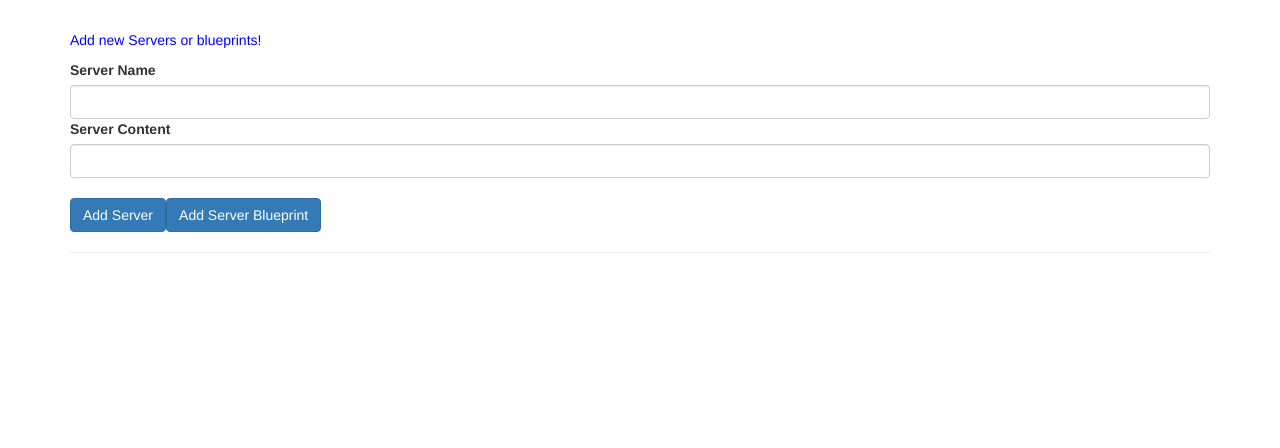
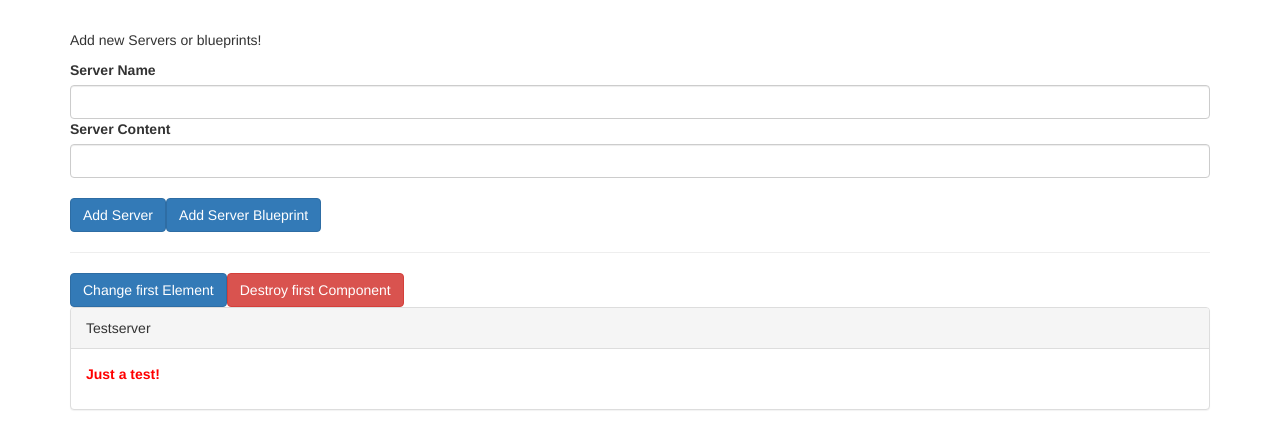
Before and after one commit to vandmac/acg-1-components, an Angular app: page / in a window 1280 px wide. Shown: the top 448 px of the page. Built offline with nearby package versions, Linux system fonts and the light colour scheme.

Commit message:
finish component and databinding deepdive

```diff
--- a/src/app/app.component.html
+++ b/src/app/app.component.html
@@ -1,34 +1,22 @@
 <div class="container">
-  <div class="row">
-    <div class="col-xs-12">
-      <p>Add new Servers or blueprints!</p>
-      <label>Server Name</label>
-      <input type="text" class="form-control" [(ngModel)]="newServerName">
-      <label>Server Content</label>
-      <input type="text" class="form-control" [(ngModel)]="newServerContent">
-      <br>
-      <button
-        class="btn btn-primary"
-        (click)="onAddServer()">Add Server</button>
-      <button
-        class="btn btn-primary"
-        (click)="onAddBlueprint()">Add Server Blueprint</button>
-    </div>
-  </div>
+  <app-cockpit
+    (serverCreated)="onServerAdded($event)"
+    (bpCreated)="onBlueprintAdded($event)"
+  ></app-cockpit>
   <hr>
   <div class="row">
     <div class="col-xs-12">
-      <div
-        class="panel panel-default"
-        *ngFor="let element of serverElements">
-        <div class="panel-heading">{{ element.name }}</div>
-        <div class="panel-body">
-          <p>
-            <strong *ngIf="element.type === 'server'" style="color: red">{{ element.content }}</strong>
-            <em *ngIf="element.type === 'blueprint'">{{ element.content }}</em>
-          </p>
-        </div>
-      </div>
+      <button class="btn btn-primary" (click)="onChangeFirst()">Change first Element</button>
+      <button class="btn btn-danger" (click)="onDestroyFirst()">Destroy first Component</button>
+      <app-server-element
+        *ngFor="let serverElement of serverElements"
+        [srvElement]="serverElement"
+        [name]="serverElement.name">
+        <p #contentParagraph>
+          <strong *ngIf="serverElement.type === 'server'" style="color: red">{{ serverElement.content }}</strong>
+          <em *ngIf="serverElement.type === 'blueprint'">{{ serverElement.content }}</em>
+        </p>
+      </app-server-element>
     </div>
   </div>
 </div>
--- a/src/app/app.component.ts
+++ b/src/app/app.component.ts
@@ -6,23 +6,29 @@
   styleUrls: ['./app.component.css']
 })
 export class AppComponent {
-  serverElements = [];
-  newServerName = '';
-  newServerContent = '';
+  serverElements = [{type: 'server', name: 'Testserver', content: 'Just a test!'}];
 
-  onAddServer() {
+  onServerAdded(serverData: {serverName: string, serverContent: string}) {
     this.serverElements.push({
       type: 'server',
-      name: this.newServerName,
-      content: this.newServerContent
+      name: serverData.serverName,
+      content: serverData.serverContent
     });
   }
 
-  onAddBlueprint() {
+  onBlueprintAdded(blueprintData: {serverName: string, serverContent: string}) {
     this.serverElements.push({
       type: 'blueprint',
-      name: this.newServerName,
-      content: this.newServerContent
+      name: blueprintData.serverName,
+      content: blueprintData.serverContent
     });
   }
+
+  onChangeFirst() {
+    this.serverElements[0].name = 'Changed!';
+  }
+
+  onDestroyFirst() {
+    this.serverElements.splice(0, 1);
+  }
 }
--- a/src/app/app.module.ts
+++ b/src/app/app.module.ts
@@ -4,10 +4,14 @@
 
 
 import { AppComponent } from './app.component';
+import { CockpitComponent } from './cockpit/cockpit.component';
+import { ServerElementComponent } from './server-element/server-element.component';
 
 @NgModule({
   declarations: [
-    AppComponent
+    AppComponent,
+    CockpitComponent,
+    ServerElementComponent
   ],
   imports: [
     BrowserModule,
--- /dev/null
+++ b/src/app/cockpit/cockpit.component.html
@@ -0,0 +1,24 @@
+<div class="row">
+  <div class="col-xs-12">
+    <p>Add new Servers or blueprints!</p>
+    <label>Server Name</label>
+    <!--<input type="text" class="form-control" [(ngModel)]="newServerName">-->
+    <input
+      type="text"
+      class="form-control"
+      #serverNameInput>
+    <label>Server Content</label>
+    <!--<input type="text" class="form-control" [(ngModel)]="newServerContent">-->
+    <input
+      type="text"
+      class="form-control"
+      #serverContentInput>
+    <br>
+    <button
+      class="btn btn-primary"
+      (click)="onAddServer(serverNameInput)">Add Server</button>
+    <button
+      class="btn btn-primary"
+      (click)="onAddBlueprint(serverNameInput)">Add Server Blueprint</button>
+  </div>
+</div>
--- /dev/null
+++ b/src/app/cockpit/cockpit.component.ts
@@ -0,0 +1,34 @@
+import { Component, OnInit, EventEmitter, Output, ViewChild, ElementRef } from '@angular/core';
+
+@Component({
+  selector: 'app-cockpit',
+  templateUrl: './cockpit.component.html',
+  styleUrls: ['./cockpit.component.css']
+})
+export class CockpitComponent implements OnInit {
+  @Output() serverCreated = new EventEmitter<{serverName: string, serverContent: string}>();
+  @Output('bpCreated') blueprintCreated = new EventEmitter<{serverName: string, serverContent: string}>();
+  // newServerName = '';
+  // newServerContent = '';
+  @ViewChild('serverContentInput', { static: false }) serverContentInput: ElementRef;
+
+  constructor() { }
+
+  ngOnInit() {
+  }
+
+  onAddServer(nameInput: HTMLInputElement) {
+    this.serverCreated.emit({
+      serverName: nameInput.value,
+      serverContent: this.serverContentInput.nativeElement.value
+    });
+  }
+
+  onAddBlueprint(nameInput: HTMLInputElement) {
+    this.blueprintCreated.emit({
+      serverName: nameInput.value,
+      serverContent: this.serverContentInput.nativeElement.value
+    });
+  }
+
+}
--- /dev/null
+++ b/src/app/server-element/server-element.component.css
@@ -0,0 +1,8 @@
+
+p {
+  color: blue;
+}
+
+label {
+  color: red;
+}
--- /dev/null
+++ b/src/app/server-element/server-element.component.html
@@ -0,0 +1,8 @@
+<div
+  class="panel panel-default">
+  <!--<div class="panel-heading">{{ element.name }}</div>-->
+  <div class="panel-heading" #heading>{{ name }}</div>
+  <div class="panel-body">
+    <ng-content></ng-content>
+  </div>
+</div>
--- /dev/null
+++ b/src/app/server-element/server-element.component.ts
@@ -0,0 +1,80 @@
+import {
+  Component,
+  OnInit,
+  Input,
+  ViewEncapsulation,
+  OnChanges,
+  SimpleChanges,
+  DoCheck,
+  AfterContentInit,
+  AfterContentChecked,
+  AfterViewInit,
+  AfterViewChecked,
+  OnDestroy,
+  ViewChild,
+  ElementRef,
+  ContentChild
+} from '@angular/core';
+
+@Component({
+  selector: 'app-server-element',
+  templateUrl: './server-element.component.html',
+  styleUrls: ['./server-element.component.css'],
+  encapsulation: ViewEncapsulation.Emulated // None, Native
+})
+export class ServerElementComponent implements
+  OnInit,
+  OnChanges,
+  DoCheck,
+  AfterContentInit,
+  AfterContentChecked,
+  AfterViewInit,
+  AfterViewChecked,
+  OnDestroy {
+  @Input('srvElement') element: {type: string, name: string, content: string};
+  @Input() name: string;
+  @ViewChild('heading', {static: true}) header: ElementRef;
+  @ContentChild('contentParagraph', {static: true}) paragraph: ElementRef;
+
+  constructor() {
+    console.log('constructor called!');
+  }
+
+  ngOnChanges(changes: SimpleChanges) {
+    console.log('ngOnChanges called!');
+    console.log(changes);
+  }
+
+  ngOnInit() {
+    console.log('ngOnInit called!');
+    console.log('Text Content: ' + this.header.nativeElement.textContent);
+    console.log('Text Content of paragraph: ' + this.paragraph.nativeElement.textContent);
+  }
+
+  ngDoCheck() {
+    console.log('ngDoCheck called!');
+  }
+
+  ngAfterContentInit() {
+    console.log('ngAfterContentInit called!');
+    console.log('Text Content of paragraph: ' + this.paragraph.nativeElement.textContent);
+  }
+
+  ngAfterContentChecked() {
+    console.log('ngAfterContentChecked called!');
+  }
+
+  ngAfterViewInit() {
+    console.log('ngAfterViewInit called!');
+    console.log('Text Content: ' + this.header.nativeElement.textContent);
+  }
+
+  ngAfterViewChecked() {
+    console.log('ngAfterViewChecked called!');
+  }
+
+  ngOnDestroy() {
+    console.log('ngOnDestroy called!');
+  }
+
+}
```
Also changed, not shown: src/app/cockpit/cockpit.component.css (added).
